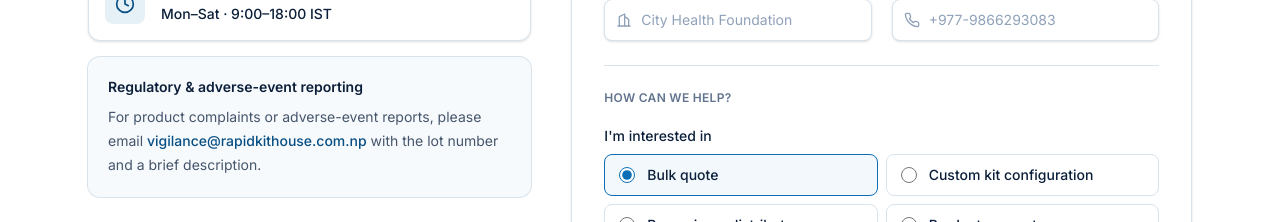
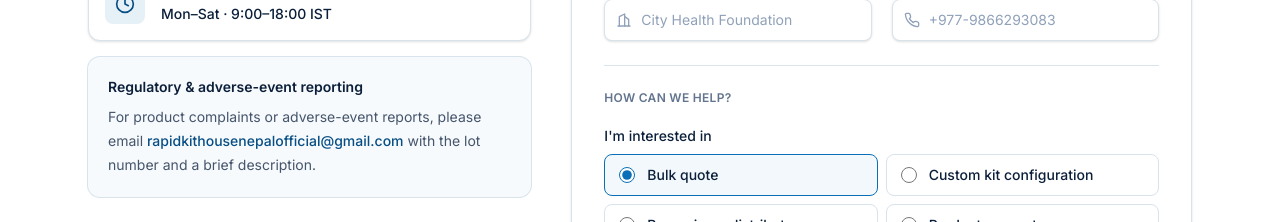
Before and after one commit to sadhanasapkotaa/rapid-kit-nepal, a Next.js app: page /contact in a window 1280 px wide. Shown: the part 800-1022 px from the top of the page. Built offline with nearby package versions, Linux system fonts and the light colour scheme; no server answers.

Commit message:
fix/ email address corrected

```diff
--- a/app/contact/ContactForm.tsx
+++ b/app/contact/ContactForm.tsx
@@ -258,10 +258,10 @@ export function ContactForm() {
               Something went wrong while sending your message. Please try again,
               or email us directly at{" "}
               <a
-                href="mailto:care@rapidkithouse.com.np"
+                href="mailto:rapidkithousenepalofficial@gmail.com"
                 className="font-medium underline"
               >
-                care@rapidkithouse.com.np
+                rapidkithousenepalofficial@gmail.com
               </a>
               .
             </span>
--- a/app/contact/page.tsx
+++ b/app/contact/page.tsx
@@ -115,10 +115,10 @@ export default function ContactPage() {
               <p className="mt-2 text-sm leading-6 text-slate-600">
                 For product complaints or adverse-event reports, please email{" "}
                 <a
-                  href="mailto:vigilance@rapidkithouse.com.np"
+                  href="mailto:rapidkithousenepalofficial@gmail.com"
                   className="font-medium text-primary-dark hover:underline"
                 >
-                  vigilance@rapidkithouse.com.np
+                  rapidkithousenepalofficial@gmail.com
                 </a>{" "}
                 with the lot number and a brief description.
               </p>
```
